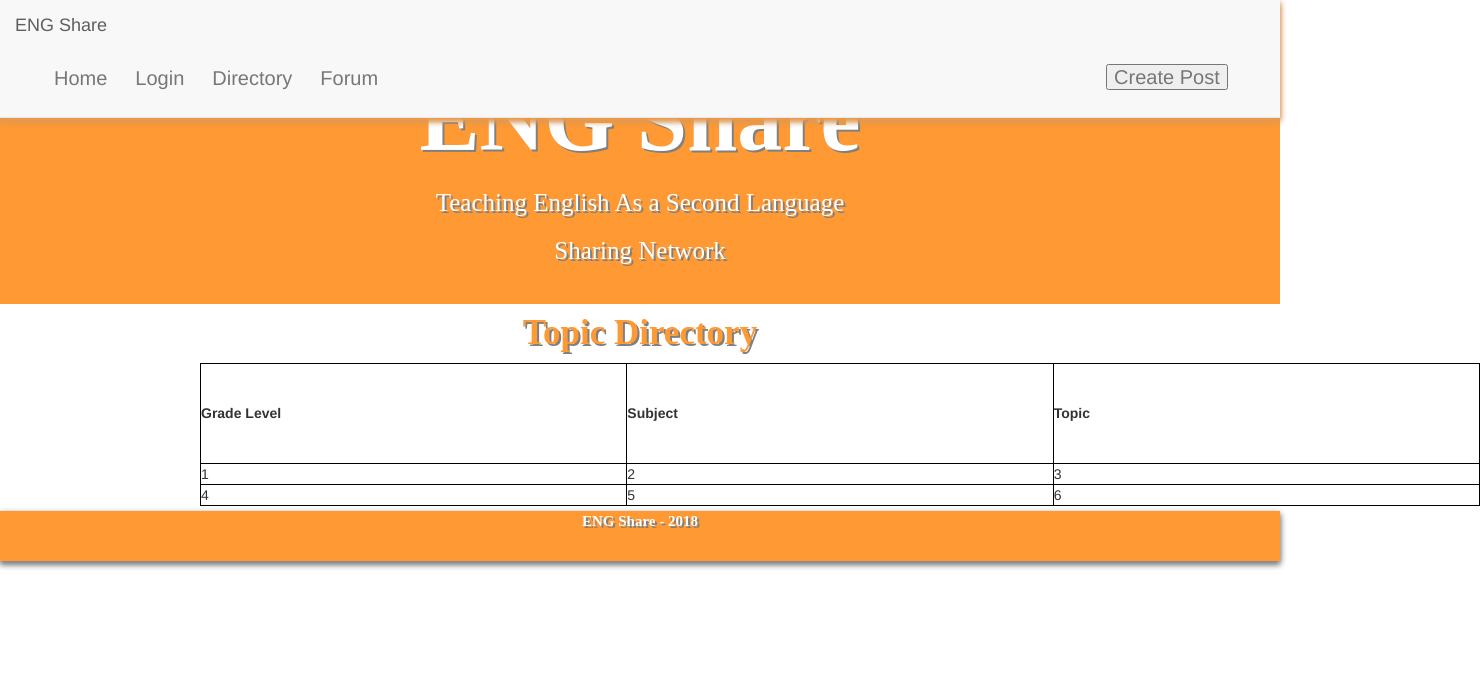
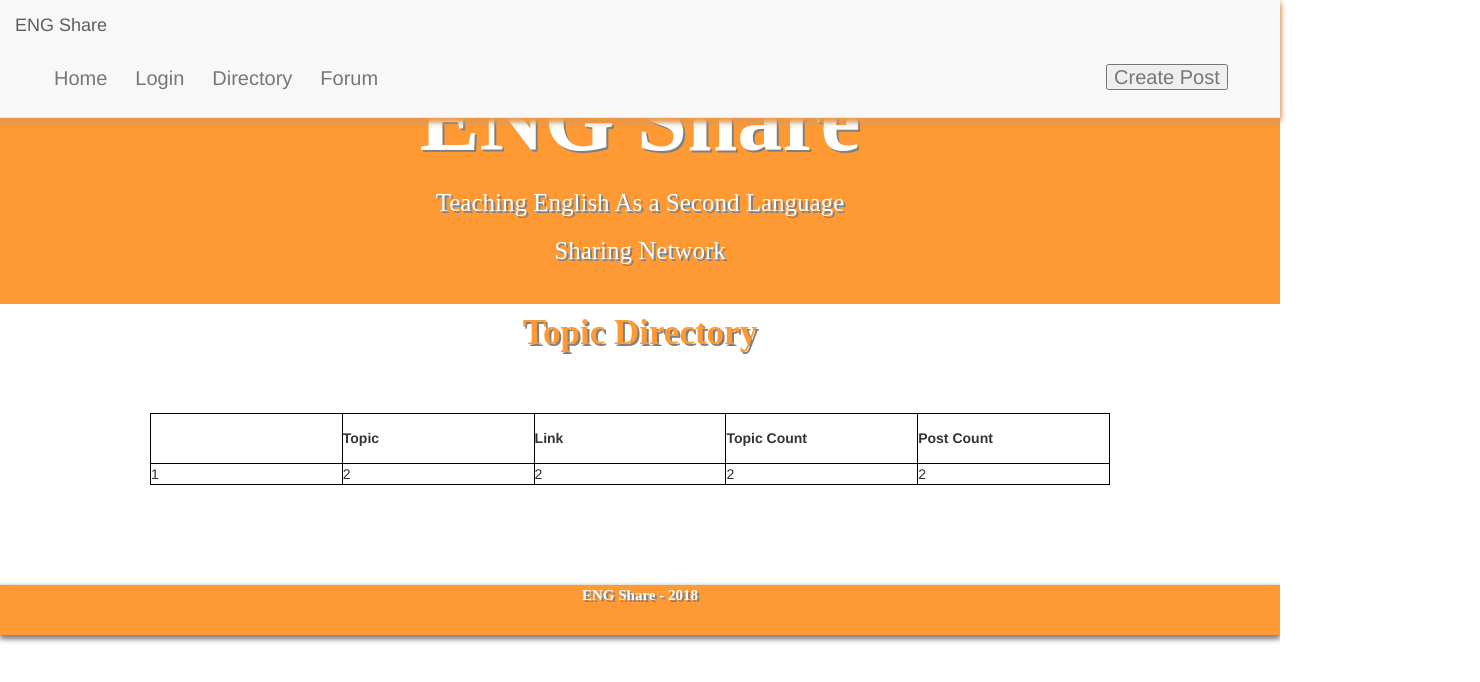
Before and after one commit to clewis1337/Project3, a React (Create React App) app in the folder client/: page /directory/1 in a window 1280 px wide. Shown: the top 682 px of the page, 1480 px wide, since content can reach past the window. Built offline with nearby package versions, Linux system fonts and the light colour scheme; a web font is replaced by a local one.

Commit message:
directory

```diff
--- a/client/src/components/DirectoryTable/DirectoryTable.css
+++ b/client/src/components/DirectoryTable/DirectoryTable.css
@@ -39,15 +39,18 @@ table, td, th {
 
 table {
     border-collapse: collapse;
-    width: 100%;
+    width: 75%;
 }
 
 th {
-    height: 100px;
-    width:100px;
+    height: 50px;
+    width:50px;
 }
 
 .table1{
-    margin-left:200px;
-    margin-right:200px;
+    margin-left:150px;
+    margin-right:100px;
+    align-content: center;
+    margin-bottom: 100px;
+    margin-top: 60px;
 }
--- a/client/src/components/DirectoryTable/DirectoryTable.js
+++ b/client/src/components/DirectoryTable/DirectoryTable.js
@@ -8,22 +8,21 @@ const DirectoryTable = () => (
         </header>
         <table className="table1">
 <tr>
-    <th>Grade Level</th>
-    <th>Subject</th>
+    <th></th>
     <th>Topic</th>
+    <th>Link</th>
+    <th>Topic Count</th>
+    <th>Post Count</th>
 </tr>
 
 <tr>
     <td>1</td>
     <td>2</td>
-    <td>3</td>
+    <td>2</td>
+    <td>2</td>
+    <td>2</td>
     </tr>
 
-    <tr>
-    <td>4</td>
-    <td>5</td>
-    <td>6</td>
-    </tr>
 </table>
 </div>
 
```
